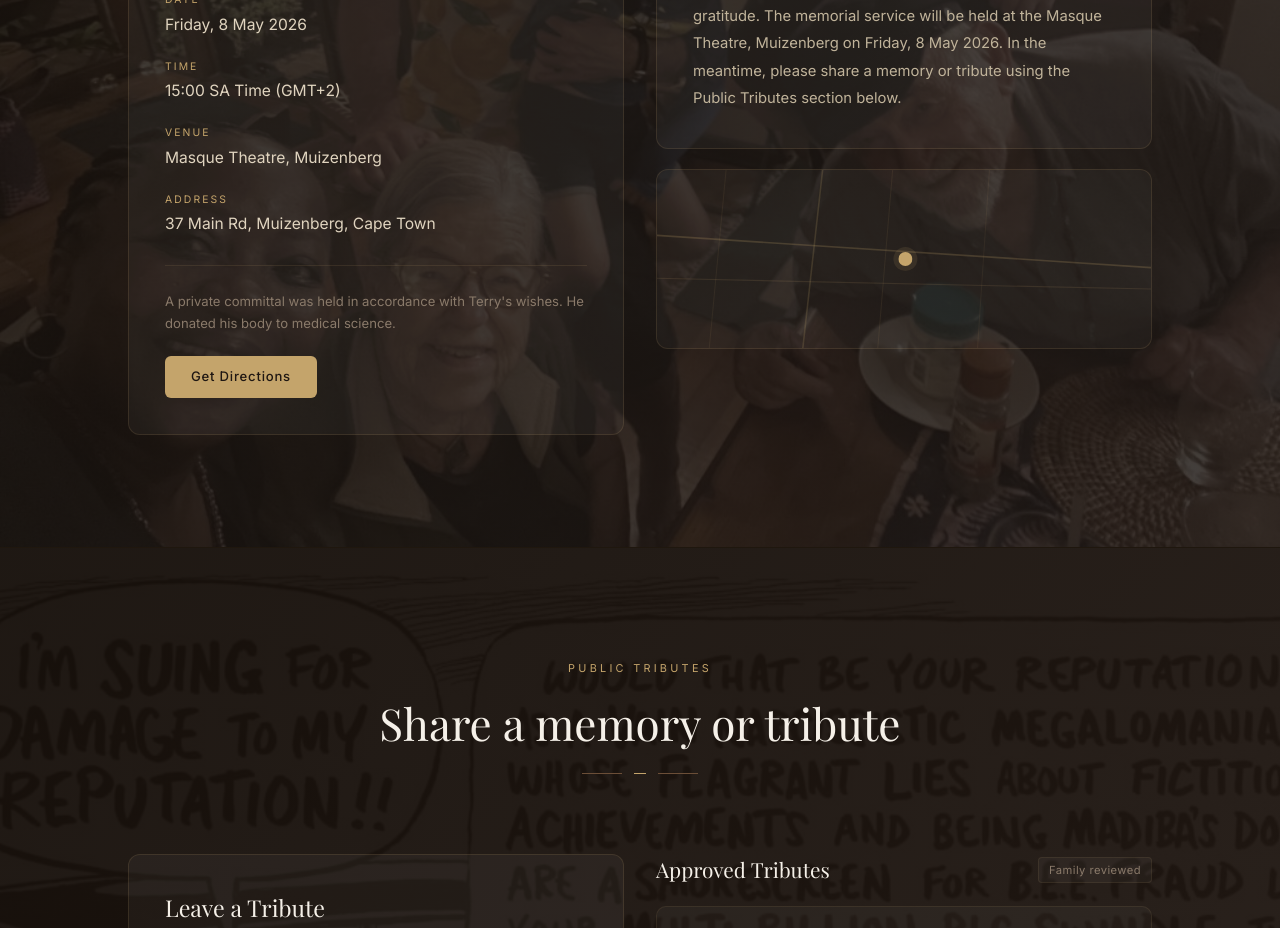
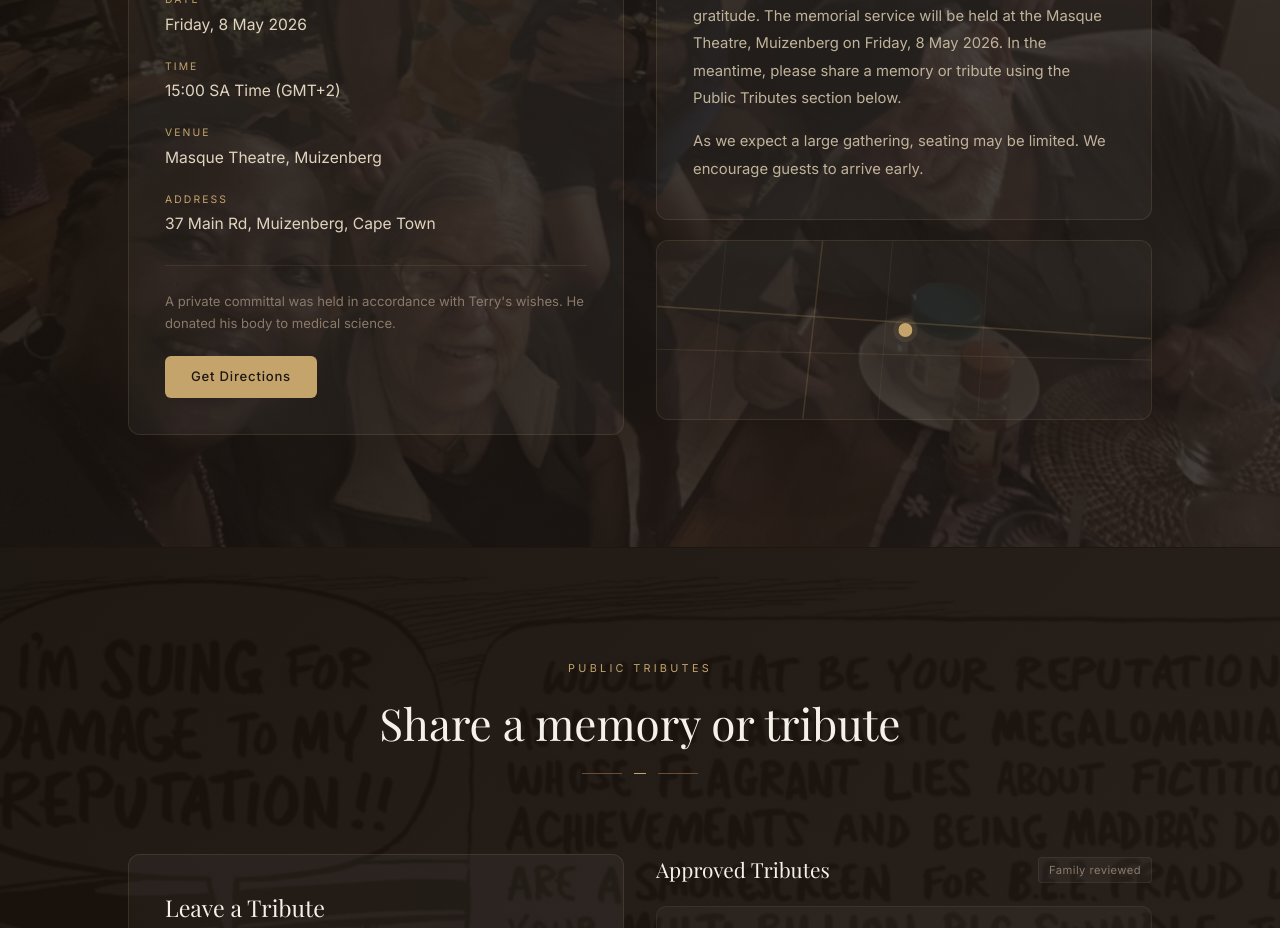
Before and after one commit to AsipheG123/terry-bell-memorial, a Next.js app: page / in a window 1280 px wide. Shown: the part 2780-3708 px from the top of the page. Built offline with nearby package versions, Linux system fonts and the light colour scheme.

Commit message:
Add seating note as a second paragraph in Remembering together panel

```diff
--- a/components/MemorialServiceSection.tsx
+++ b/components/MemorialServiceSection.tsx
@@ -186,9 +186,22 @@ export default function MemorialServiceSection() {
                   fontSize: "0.925rem",
                   color: "#C0B39A",
                   lineHeight: 1.85,
+                  marginBottom: 0,
                 }}
               >
                 {memorialService.description}
+              </p>
+              <p
+                style={{
+                  fontFamily: "var(--font-sans)",
+                  fontSize: "0.925rem",
+                  color: "#C0B39A",
+                  lineHeight: 1.85,
+                  marginTop: "1rem",
+                  marginBottom: 0,
+                }}
+              >
+                {memorialService.seatingNote}
               </p>
             </div>
 
--- a/data/memorial.ts
+++ b/data/memorial.ts
@@ -7,5 +7,7 @@ export const memorialService = {
   directionsUrl: "https://www.google.com/maps/dir//The+Masque+Theatre,+37+Main+Rd,+Muizenberg,+Cape+Town,+7945/@-34.102722,18.4659471,17z/data=!4m17!1m7!3m6!1s0x1dcc405350492dcd:0x7c0418166ba39202!2sThe+Masque+Theatre!8m2!3d-34.102722!4d18.468522!16s%2Fg%2F12vt1srtk!4m8!1m0!1m5!1m1!1s0x1dcc405350492dcd:0x7c0418166ba39202!2m2!1d18.468522!2d-34.102722!3e0?entry=ttu&g_ep=EgoyMDI2MDMzMC4wIKXMDSoASAFQAw%3D%3D",
   description:
     "We continue to remember Terry Bell with love, respect and gratitude. The memorial service will be held at the Masque Theatre, Muizenberg on Friday, 8 May 2026. In the meantime, please share a memory or tribute using the Public Tributes section below.",
+  seatingNote:
+    "As we expect a large gathering, seating may be limited. We encourage guests to arrive early.",
   note: "A private committal was held in accordance with Terry's wishes. He donated his body to medical science.",
 };
```
